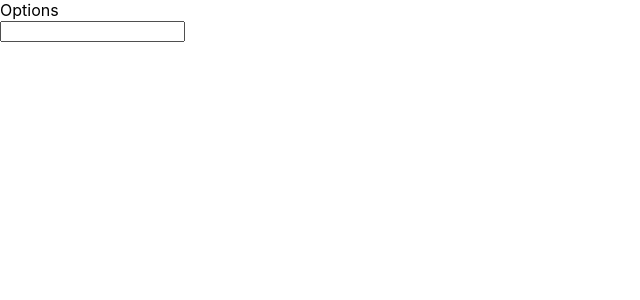
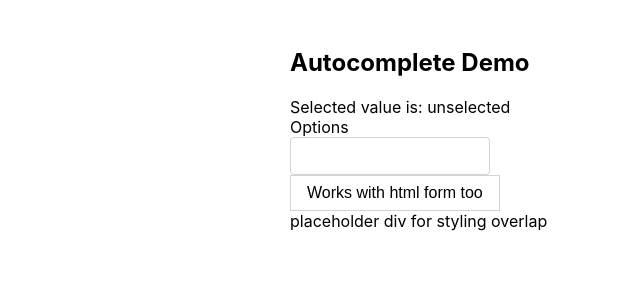
Before and after one commit to pravinbashyal/react-a11y-autocomplete, a React (Create React App) app: page / in a window 1280 px wide. Shown: the top 300 px of the page, without its empty margins (0-640 px from the left). Built offline with nearby package versions, Linux system fonts and the light colour scheme.

Commit message:
add form and css values

```diff
--- a/src/App.css
+++ b/src/App.css
@@ -1,5 +1,6 @@
-.App {
-  text-align: center;
+body {
+  margin: 3rem auto;
+  width: 700px;
 }
 
 .App-logo {
@@ -13,26 +14,10 @@
   }
 }
 
-.App-header {
-  background-color: #282c34;
-  min-height: 100vh;
-  display: flex;
-  flex-direction: column;
-  align-items: center;
-  justify-content: center;
-  font-size: calc(10px + 2vmin);
-  color: white;
+.dummy-form-button {
+  font-size: 1rem;
+  padding: 0.5rem 1rem;
+  background: white;
+  outline: none;
+  border: 1px solid rgba(200,200,200,0.8);
 }
-
-.App-link {
-  color: #61dafb;
-}
-
-@keyframes App-logo-spin {
-  from {
-    transform: rotate(0deg);
-  }
-  to {
-    transform: rotate(360deg);
-  }
-}
--- a/src/App.tsx
+++ b/src/App.tsx
@@ -1,35 +1,33 @@
 import React, { useState } from "react";
 import "./App.css";
 import { Autocomplete } from "./Autocomplete";
+import { data } from "./data";
 
 function App() {
-  const options = [
-    "apple",
-    "orange",
-    "grapes",
-    "mango",
-    "pineapple",
-    "grapefruit",
-    "kiwi",
-    "papaya",
-    "lime",
-    "fingerlime",
-  ];
-  const getLabel = (option) => option;
-  const getValue = (option) => option;
+  const options = data;
   const label = "Options";
   const inputId = "opt";
   const [value, setValue] = useState<string>();
   return (
+    <section>
+      <h2>Autocomplete Demo</h2>
+      <span>Selected value is: {value || "unselected"}</span>
+      <form method="get" action="/">
         <Autocomplete
+          name="fruits"
           options={options}
-      getLabel={getLabel}
-      getValue={getValue}
           label={label}
           id={inputId}
           value={value}
           onOptionSelect={(option) => setValue(option)}
+          maxOptions={100}
         ></Autocomplete>
+        <button type="submit" className="dummy-form-button">
+          Works with html form too
+        </button>
+      </form>
+      <div>placeholder div for styling overlap</div>
+    </section>
   );
 }
 
--- a/src/Autocomplete.css
+++ b/src/Autocomplete.css
@@ -1,3 +1,51 @@
 .highlighted {
   background: rgba(200,200,200, 0.3);
 }
+
+.inputArea {
+  margin: 1rem 0.5rem;
+}
+
+.menuBox {
+  position: absolute;
+  margin: 0;
+  padding: 0;
+  list-style: none;
+  background: white;
+  border: 1px solid rgba(200,200,200,0.8);
+  top: 2.5rem;
+  left: 0;
+  min-width: 200px;
+  max-height: 400px;
+  overflow: scroll;
+}
+
+.menuBox li {
+  padding: 8px 16px;
+  min-width: inherit;
+  cursor: default;
+}
+
+.menuBox li:hover,li:focus-within {
+  background: rgba(200,200,200, 0.3);
+}
+
+.autocomplete {
+  position: relative;
+  display: flex;
+  padding: 0.5rem 1rem;
+  border: 1px solid rgba(200,200,200,0.8);
+  border-radius: 4px;
+}
+
+.autocomplete input {
+  border: none;
+  outline: none;
+  font-size: 1rem;
+  width: 100%;
+}
+
+.autocomplete input:focus {
+  border: none;
+  outline: none;
+}
```
Lines whose indentation alone changed are shown as unchanged.
